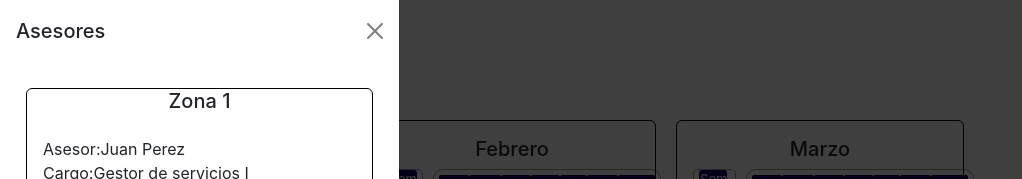
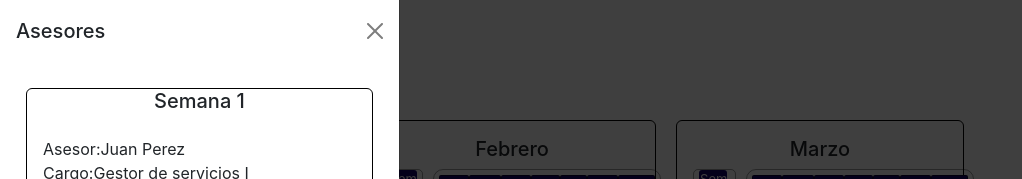
Before and after one commit to wavaronr/calendario, a React (Create React App) app: page / in a window 1280 px wide. Both pictures are taken after a click on the button "10". Shown: the top 179 px of the page, without its empty margins (0-1022 px from the left). Built offline with nearby package versions, Linux system fonts and the light colour scheme; no server answers; data requests are answered from the project's data file.

Commit message:
update AsesoroffCanva

```diff
--- a/src/components/CardsCald.js
+++ b/src/components/CardsCald.js
@@ -1,7 +1,7 @@
 import React, { useState }  from "react";
 import "../css/calendario.css";
 
-import Calendarios from "./calendarios.js";
+import Calendarios from "./Calendarios.js";
 import YearInput from "./yearinput";
 
 function CardsCald() {
@@ -35,9 +35,7 @@ function CardsCald() {
           <div className="card" style={{ width: "18rem" }} key={mes.toString()}>
             <div className="card-body">
               <h5 className="card-title">{mes}</h5>
-              {/* <p className="card-text"> */}
-              <Calendarios mesProps={months.indexOf(mes)} yearSet={yearSet} />
-              {/* </p> */}
+              <Calendarios monthCalendario={months.indexOf(mes)} yearSet={yearSet} />
             </div>
           </div>
         ))}
--- a/src/components/ProfileAsesor.js
+++ b/src/components/ProfileAsesor.js
@@ -1,7 +1,7 @@
 import React, { useState, useEffect } from 'react';
 import { getDataAsesor } from './getDataAsesor';
 
-function ProfileAsesor({ weekNumberP }) {
+function ProfileAsesor({ weekNumber }) {
   const [profiles, setProfiles] = useState([]);
 
   useEffect(() => {
@@ -11,22 +11,19 @@ function ProfileAsesor({ weekNumberP }) {
     };
 
     fetchData();
-  }, [weekNumberP]);
+  }, []);
 
-  const weekIt = weekNumberP - 1;
+  const weekIt = weekNumber - 1;
   const profiler =[]
   profiler.push(profiles[weekIt])
+    const rederProfiles = Object.keys(profiler)?.map((index) => {
+    const semana = profiler[index]?.week;
+    const persons = profiler[index]?.asigned;
 
-  const rederProfiles = Object.keys(profiler)?.map((index) => {
-    const zona = profiler[weekIt]?.week;
-    const persons = profiler[weekIt]?.asigned;
-
-    console.log("zona",zona)
-    console.log("persons", persons)
-    if(zona!== undefined){
+    if(semana!== undefined){
     return (
-      <div className="card" key={index}>
-        <h5 className="card-title">Zona {zona}</h5>
+      <div className="card" key={index+"ProfileAsesor"}>
+        <h5 className="card-title" key={semana + index}>Semana {semana}</h5>
         <div className="card-body" key={persons + index}>
           {persons?.map(({name,cargo,buttons}, index) => (
             <p className="card-text" key={name + index}>
@@ -50,7 +47,6 @@ function ProfileAsesor({ weekNumberP }) {
   }
   });
 
-  // console.log(rederProfiles);
 
   return <>{rederProfiles}</>;
 }
--- a/src/components/WeekCount.js
+++ b/src/components/WeekCount.js
@@ -5,22 +5,29 @@ import { getMondayNumbers } from './getMondayNumbers';
 import AsesorOffCanvas from './AsesorOffCanvas';
 
 function WeekCount({ monthCalendario, yearSet }) {
-  const [weekNumberP, setWeekNumberP] = useState(1);
+
+  const [weekNumber, setWeekNumber] = useState(1);
+  const [month, setMonth] = useState(monthCalendario);
+
+
+  console.log(month)
+
   const day = [
     1,
     ...getMondayNumbers(monthCalendario, yearSet).filter(
       (number) => number !== 1
     ),
   ];
+
+  const handleClick = (selectedWeek,selectedMonth) => {
+    setWeekNumber(selectedWeek);
+    setMonth(selectedMonth)
+
+  };
+
   const weekNumbers = day.map((dayItem) => {
     const date = new Date(yearSet, monthCalendario, dayItem);
     const weekNumber = getISOWeek(date); // funcion de libreria date-fns que retorna numero de semana segun date
-    const handleClick = (weekNumber) => {
-      console.log('Botón fue clicado');
-      // Puedes hacer aquí cualquier acción que desees al hacer clic en el botón
-      setWeekNumberP(weekNumber)
-
-    };
 
     return (
       <li className="numerW" key={weekNumber + '-' + monthCalendario}>
@@ -30,18 +37,17 @@ function WeekCount({ monthCalendario, yearSet }) {
           data-bs-toggle="offcanvas"
           data-bs-target="#offcanvasWithBothOptions"
           aria-controls="offcanvasWithBothOptions"
-          onClick={() =>handleClick(weekNumber)}
+          onClick={() => handleClick(weekNumber,monthCalendario)}
         >
           {weekNumber}
         </button>
-        <AsesorOffCanvas weekNumberP={weekNumberP}/>
       </li>
     );
   });
 
   return (
     <>
-      <AsesorOffCanvas />
+        <AsesorOffCanvas weekNumber={weekNumber}  />
       <ol className="numerWeek">
         <li className="numerW-title" key={'Sem'}>
           {' '}
--- a/src/components/asesorOffCanvas.js
+++ b/src/components/asesorOffCanvas.js
@@ -1,19 +1,6 @@
 import ProfileAsesor from './ProfileAsesor';
-import React, { useState, useEffect } from 'react';
 
-function AsesorOffCanvas({ weekNumberP }) {
-  const [weekNumber, setWeekNumber] = useState(1);
-
-  console.log(weekNumberP)
-
-  useEffect(() => {
-    // Verificar si weekNumberP es un número antes de actualizar el estado
-    if (typeof weekNumberP === 'number') {
-      setWeekNumber(weekNumberP);
-    }
-  }, [weekNumberP]);
-
-  console.log("weekNumber",weekNumber)
+function AsesorOffCanvas({ weekNumber }) {
   return (
     <div
       className="offcanvas offcanvas-start"
@@ -33,7 +20,7 @@ function AsesorOffCanvas({ weekNumberP }) {
         ></button>
       </div>
       <div className="offcanvas-body">
-        <ProfileAsesor weekNumberP={weekNumber}/>
+        <ProfileAsesor weekNumber={weekNumber} />
       </div>
     </div>
   );
--- a/src/components/calendarios.js
+++ b/src/components/calendarios.js
@@ -6,9 +6,8 @@ import { holidays } from "./holidays.js";
 import DaysCalendar from "./DaysCalendar.js";
 import WeekCount from "./WeekCount.js";
 
-function Calendarios({ mesProps, yearSet }) {
+function Calendarios({ monthCalendario, yearSet }) {
   const [colombianHolidays, setColombianHolidays] = useState([]);
-  const monthCalendario = mesProps; // recibe el mes de CardsCald.js para rendering
 
   useEffect(() => {
     const fetchData = async () => {
@@ -28,7 +27,7 @@ function Calendarios({ mesProps, yearSet }) {
 
   return (
     <div className="calendar">
-      <WeekCount monthCalendario={monthCalendario} yearSet={yearSet} />
+      <WeekCount monthCalendario={monthCalendario} yearSet={yearSet}  />
       <ol className="ol">
         {daysTitle.map((dayL) => (
           <li className="dayLetter" key={dayL}>
```
